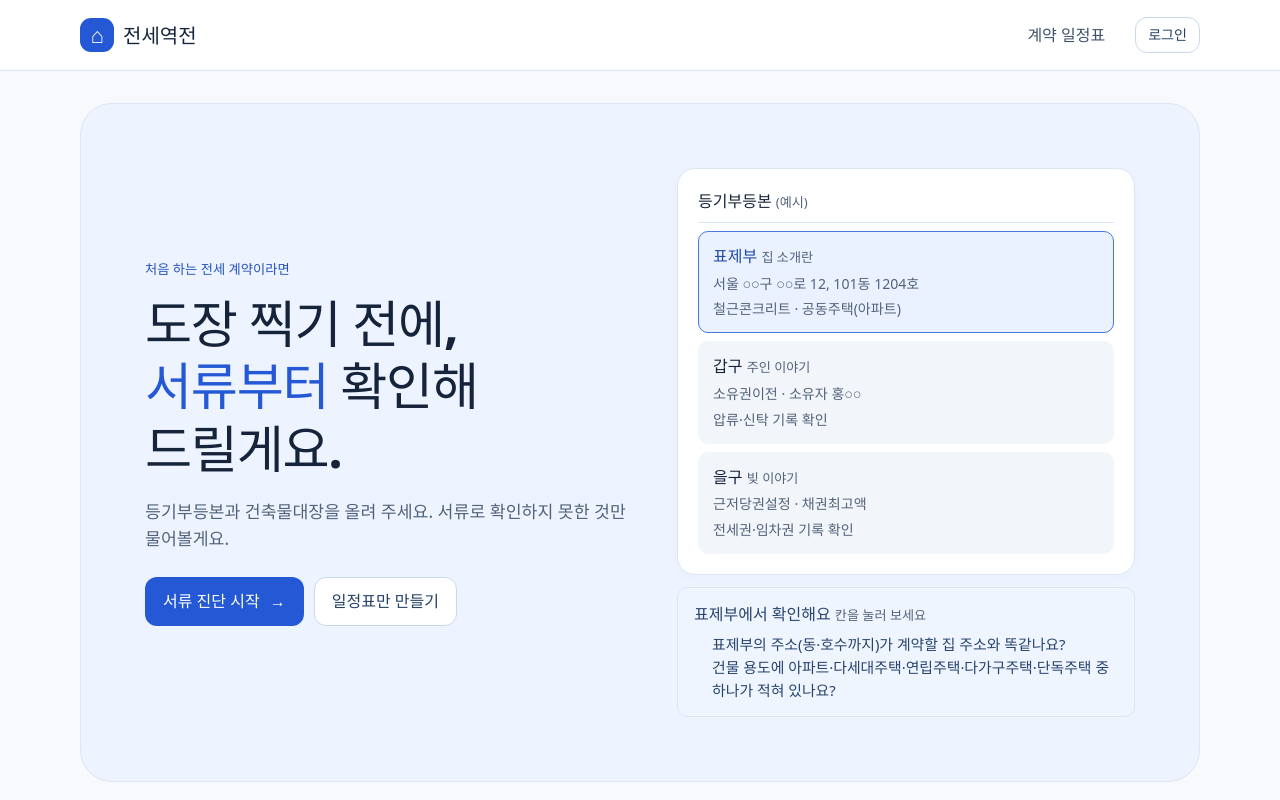
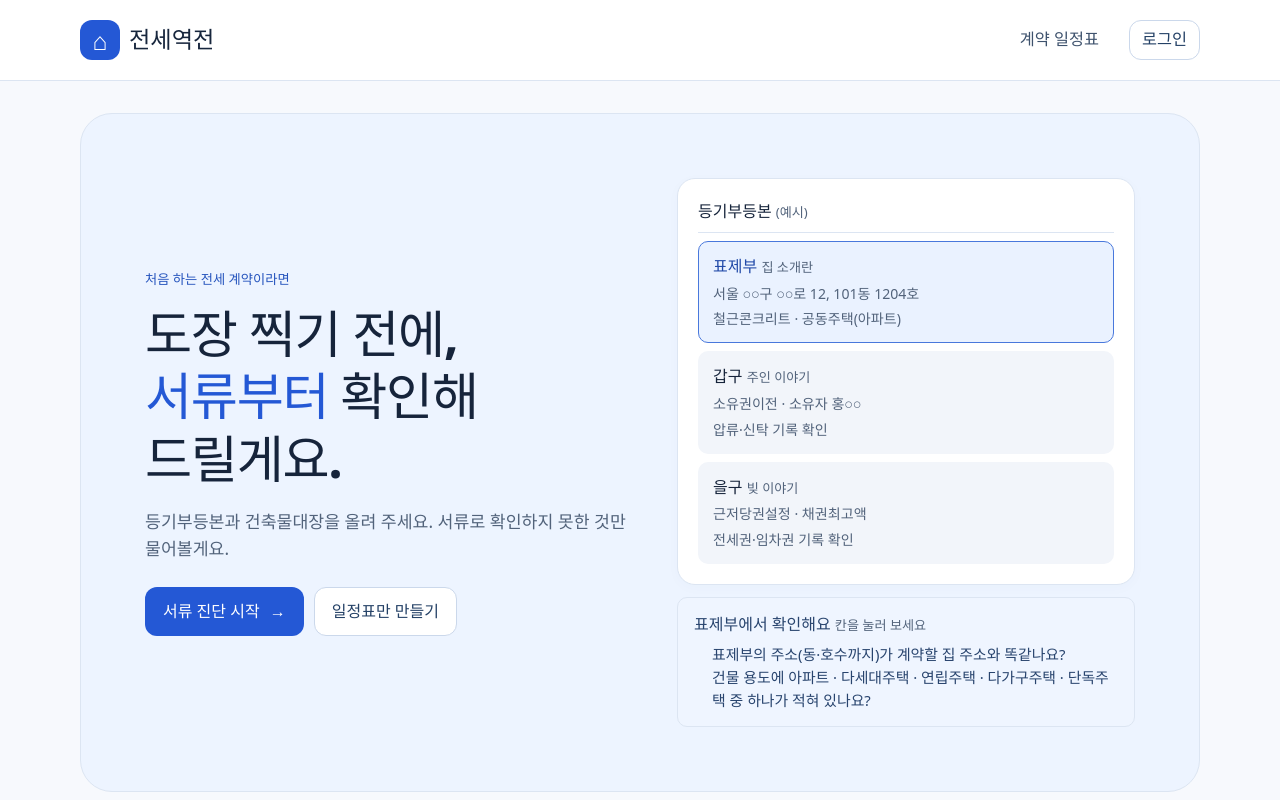
Before and after one commit to LGCNS-HackerTon/FrontEnd, a React (Vite) app: page / in a window 1280 px wide. Shown: the top 800 px of the page. Built offline with nearby package versions, Linux system fonts and the light colour scheme.

Commit message:
feat : 진단 화면 답 선택 파랑·하늘색 질문·※ 설명, 헤더 크기 키우기

```diff
--- a/src/api/mock/questions.js
+++ b/src/api/mock/questions.js
@@ -16,7 +16,7 @@ export const questions = [
     sectionName: '표제부',
     section: 'TITLE',
     order: 2,
-    text: '건물 용도에 아파트·다세대주택·연립주택·다가구주택·단독주택 중 하나가 적혀 있나요?',
+    text: '건물 용도에 아파트 · 다세대주택 · 연립주택 · 다가구주택 · 단독주택 중 하나가 적혀 있나요?',
     needsAmount: false,
     risky: 'NO',
     points: 20,
--- a/src/components/layout/Layout.css
+++ b/src/components/layout/Layout.css
@@ -3,7 +3,7 @@ header {
   border-bottom: 1px solid var(--border);
 }
 .nav {
-  height: 70px;
+  height: 80px;
   display: flex;
   align-items: center;
   justify-content: space-between;
@@ -14,6 +14,9 @@ header {
   gap: 12px;
   align-items: center;
 }
+.nav nav button {
+  font-size: 1.02rem;
+}
 .brand {
   display: flex;
   align-items: center;
@@ -21,7 +24,7 @@ header {
   color: #17263d;
   text-decoration: none;
   font-weight: 900;
-  font-size: 1.25rem;
+  font-size: 1.45rem;
   white-space: nowrap;
 }
 .logo {
@@ -29,10 +32,10 @@ header {
   place-items: center;
   color: white;
   background: var(--blue);
-  border-radius: 11px;
-  width: 34px;
-  height: 34px;
-  font-size: 1.35rem;
+  border-radius: 12px;
+  width: 40px;
+  height: 40px;
+  font-size: 1.55rem;
 }
 footer {
   border-top: 1px solid var(--border);
--- a/src/pages/Diagnosis/Diagnosis.css
+++ b/src/pages/Diagnosis/Diagnosis.css
@@ -73,15 +73,20 @@ progress {
   outline: 2px dashed #4978dc;
   outline-offset: 4px;
 }
-.pending-item {
-  background: #eff5ff;
-  border-color: #dce5f2;
+/* 직접 답할 질문은 하늘색 배경 (2차 피드백) */
+.card.pending-item {
+  background: #e3efff;
+  border-color: #b9d3fb;
 }
-.pending-item .badge {
-  color: #2453bd;
+/* 고른 답은 파랑으로 채워요 */
+.choice:has(:checked) {
+  background: #2458d5;
+  border-color: #2458d5;
+  color: #ffffff;
+  font-weight: 800;
 }
-.choice:has(:checked) {
-  font-weight: 800;
+.choice:has(:checked) input {
+  accent-color: #ffffff;
 }
 .choice:has(:checked)::after {
   content: '✓' / '';
--- a/src/pages/Diagnosis/Diagnosis.jsx
+++ b/src/pages/Diagnosis/Diagnosis.jsx
@@ -236,7 +236,7 @@ export default function Diagnosis({ done, edit }) {
             <Label>등기부 진단 · 3단계 서류 확인 결과</Label>
             {heading(
               pending.length
-                ? `${pending.length}개만 직접 답해 주세요`
+                ? `${pending.length}개만 답해 주세요`
                 : '서류로 10개 모두 확인했어요',
             )}
             <p className="intro">
@@ -254,10 +254,7 @@ export default function Diagnosis({ done, edit }) {
                 <ul className="stack">
                   {pending.map((q) => (
                     <li className="card evidence-item pending-item" key={q.code}>
-                      <p className="evidence-answer">
-                        <span className="badge">직접 답해요</span>
-                        <small className="muted">{q.sectionName}</small>
-                      </p>
+                      <small className="muted">{q.sectionName}</small>
                       <p className="evidence-question">{q.text}</p>
                     </li>
                   ))}
@@ -304,7 +301,7 @@ export default function Diagnosis({ done, edit }) {
               {question.sectionName} · 질문 {step + 1}/{pending.length}
             </Label>
             {heading(question.text)}
-            <p className="intro">{question.help}</p>
+            <p className="intro">※ {question.help}</p>
             {shown?.status === 'CONFIRMED' && (
               <Notice>
                 서류에서는 &lsquo;{answerLabel[shown.answer]}&rsquo;로 읽었어요.
```
